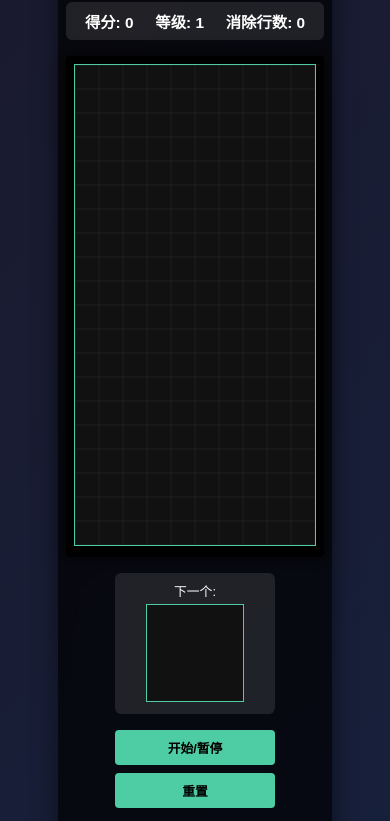
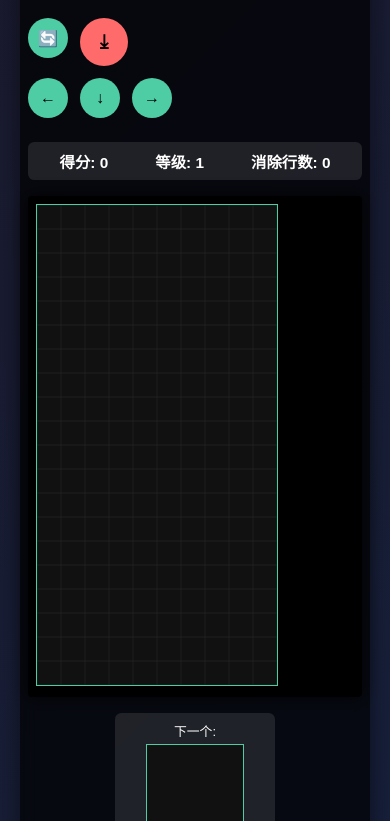
Before and after one commit to jkyotnfjfbjnknh/tetris-game, a website: page index.html in a window 390 px wide. Shown: the part 88-909 px from the top of the page. Drawn offline with Linux system fonts and the light colour scheme.

Commit message:
Update layout: left-align game area and move touch controls to right side

```diff
--- a/css/style.css
+++ b/css/style.css
@@ -9,19 +9,18 @@ body {
     background: linear-gradient(135deg, #1a1a2e, #16213e);
     color: #fff;
     min-height: 100vh;
-    display: flex;
-    justify-content: center;
-    align-items: center;
     padding: 20px;
 }
 
 .game-container {
-    text-align: center;
     background: rgba(0, 0, 0, 0.7);
     padding: 20px;
     border-radius: 15px;
     box-shadow: 0 10px 30px rgba(0, 0, 0, 0.5);
     backdrop-filter: blur(10px);
+    max-width: 1200px;
+    margin: 0 auto;
+    width: 100%;
 }
 
 h1 {
@@ -29,6 +28,17 @@ h1 {
     margin-bottom: 20px;
     font-size: 2.5em;
     text-shadow: 0 0 10px rgba(78, 204, 163, 0.5);
+}
+
+.game-content {
+    display: flex;
+    flex-wrap: wrap;
+    gap: 30px;
+}
+
+.game-left {
+    flex: 1;
+    min-width: 400px;
 }
 
 .game-info {
@@ -46,11 +56,12 @@ h1 {
 }
 
 .game-board {
-    display: inline-block;
+    display: block;
     background: #000;
     padding: 10px;
     border-radius: 5px;
     box-shadow: 0 0 20px rgba(0, 0, 0, 0.8);
+    margin: 20px 0;
 }
 
 #board {
@@ -61,7 +72,7 @@ h1 {
 .controls {
     margin-top: 20px;
     display: flex;
-    justify-content: space-between;
+    justify-content: flex-start;
     align-items: center;
     flex-wrap: wrap;
     gap: 20px;
@@ -130,24 +141,30 @@ button:hover {
 }
 
 .touch-controls {
-    margin-top: 20px;
     display: none;
+    min-width: 180px;
+    display: flex;
     flex-direction: column;
-    align-items: center;
-    gap: 10px;
+    justify-content: flex-end;
+    gap: 15px;
+    margin-left: auto;
 }
 
-.control-row {
+.control-column {
     display: flex;
-    gap: 10px;
-    justify-content: center;
+    flex-direction: column;
+    gap: 15px;
 }
 
 .control-btn {
-    width: 60px;
-    height: 60px;
-    font-size: 24px;
+    width: 70px;
+    height: 70px;
+    font-size: 1.5em;
     border-radius: 50%;
+    display: flex;
+    align-items: center;
+    justify-content: center;
+    padding: 0;
     background: #4ecca3;
     color: #000;
     border: none;
@@ -156,15 +173,66 @@ button:hover {
 }
 
 .control-btn.special {
-    width: 80px;
-    height: 80px;
-    font-size: 32px;
+    width: 70px;
+    height: 70px;
+    font-size: 1.5em;
     background: #ff6b6b;
 }
 
 .control-btn:active {
     transform: scale(0.9);
     background: #3da58a;
+}
+
+/* 响应式设计 */
+@media (max-width: 768px) {
+    .game-content {
+        flex-direction: column;
+    }
+
+    .game-left {
+        min-width: 100%;
+    }
+
+    .touch-controls {
+        display: flex;
+        position: static;
+        order: -1; /* 移动到顶部 */
+        margin-left: 0;
+        margin-top: 20px;
+        justify-content: center;
+    }
+
+    .control-column {
+        flex-direction: row;
+    }
+
+    .game-container {
+        padding: 10px;
+        zoom: 0.8;
+    }
+
+    .controls {
+        flex-direction: column;
+        align-items: center;
+    }
+
+    .next-piece, .game-controls {
+        width: 100%;
+        max-width: 200px;
+    }
+
+    .control-btn {
+        width: 50px;
+        height: 50px;
+        font-size: 20px;
+    }
+
+    .control-btn.special {
+        width: 60px;
+        height: 60px;
+        font-size: 24px;
+    }
 }
 
 /* 响应式设计 */
--- a/index.html
+++ b/index.html
@@ -9,6 +9,8 @@
 <body>
     <div class="game-container">
         <h1>俄罗斯方块</h1>
+        <div class="game-content">
+            <div class="game-left">
                 <div class="game-info">
                     <div class="score">得分: <span id="score">0</span></div>
                     <div class="level">等级: <span id="level">1</span></div>
@@ -36,17 +38,17 @@
                         <li>空格 : 瞬间下落</li>
                     </ul>
                 </div>
+            </div>
             <div class="touch-controls">
-            <div class="control-row">
+                <div class="control-column">
                     <button id="rotateBtn" class="control-btn">🔄</button>
+                    <button id="hardDropBtn" class="control-btn special">⤓</button>
                 </div>
-            <div class="control-row">
+                <div class="control-column">
                     <button id="leftBtn" class="control-btn">←</button>
                     <button id="downBtn" class="control-btn">↓</button>
                     <button id="rightBtn" class="control-btn">→</button>
                 </div>
-            <div class="control-row">
-                <button id="hardDropBtn" class="control-btn special">⤓</button>
             </div>
         </div>
     </div>
```
Lines whose indentation alone changed are shown as unchanged.
